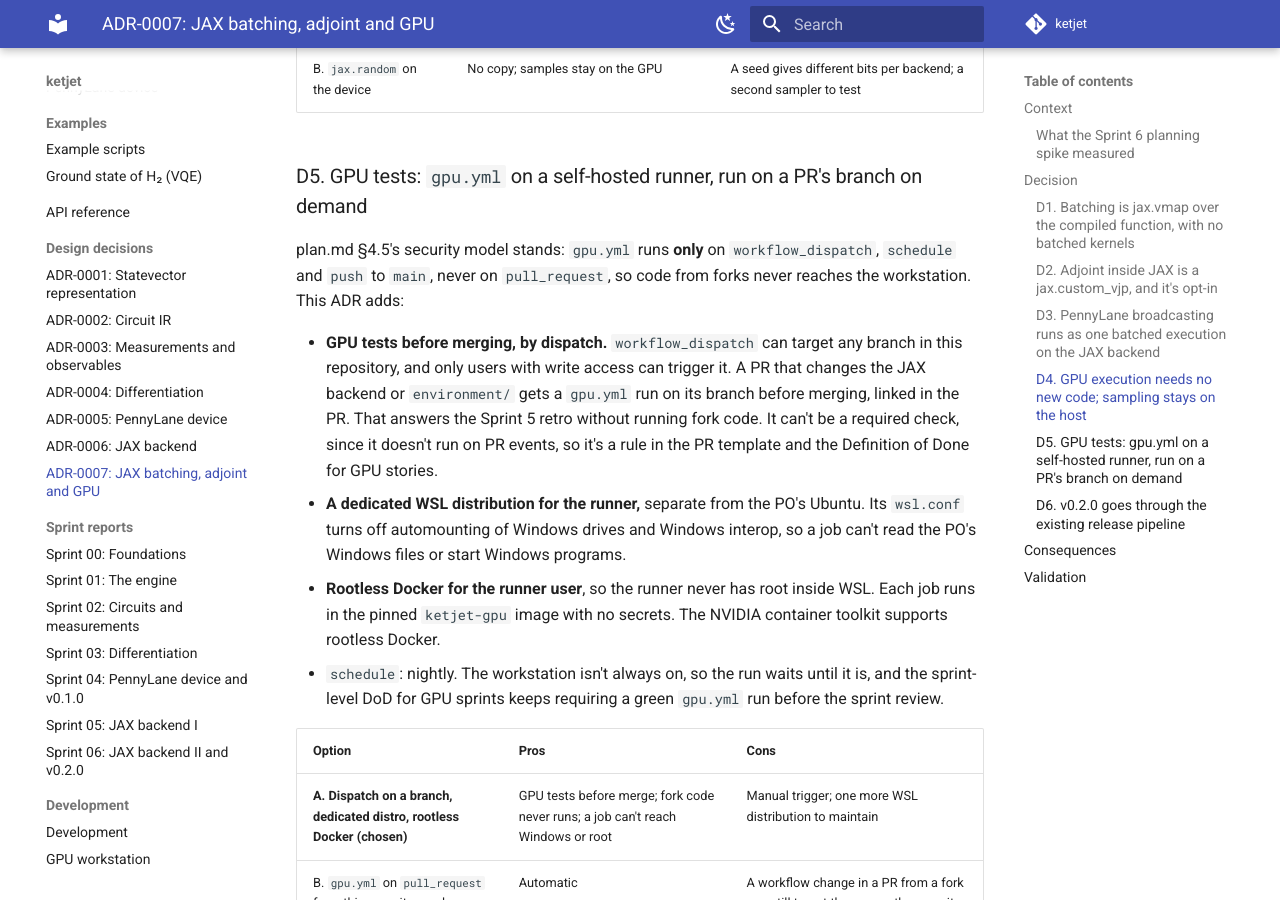
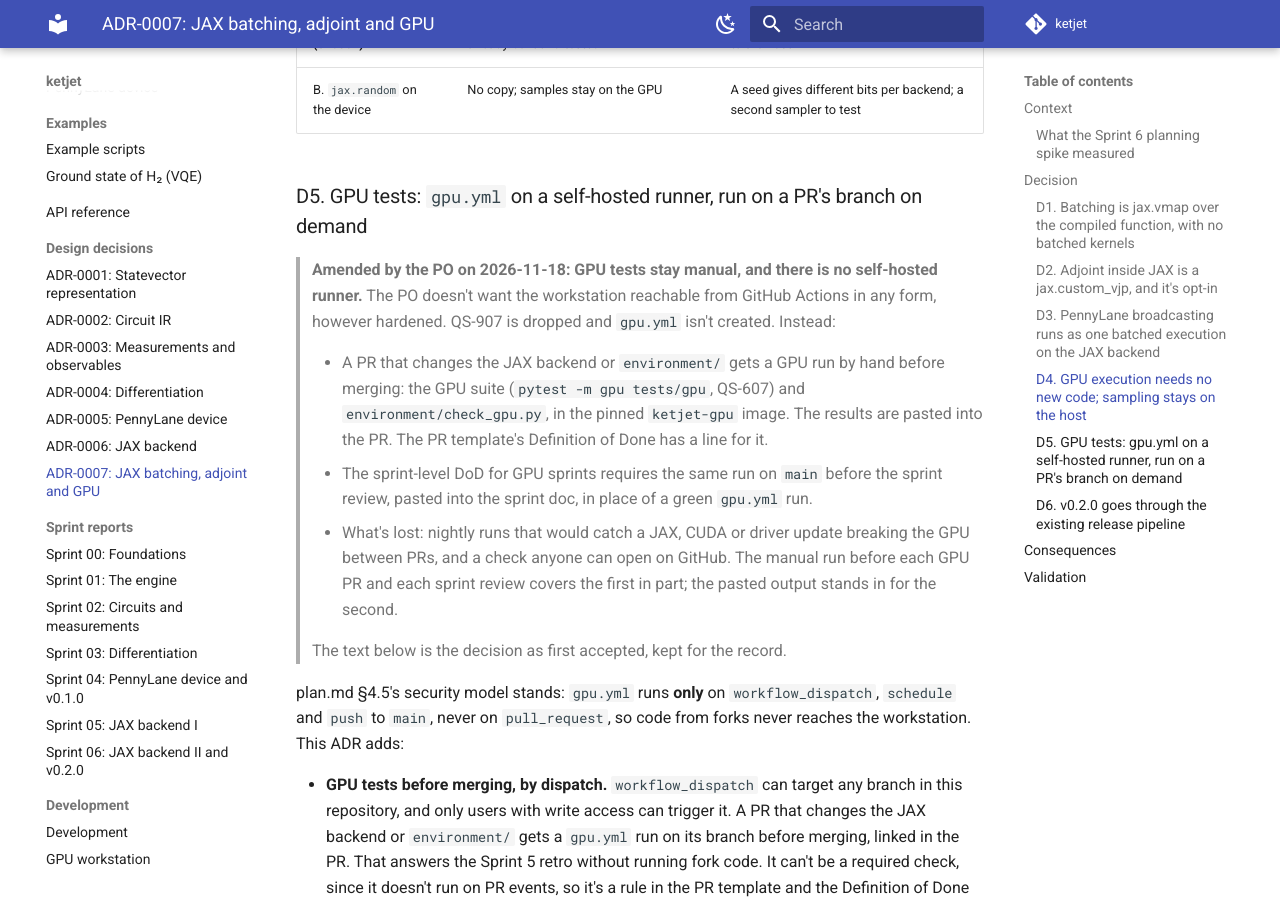
Before and after one commit to hasanahmed77/high-performance-differentiable-quantum-simulator, an MkDocs documentation site: the page built from docs/adr/0007-jax-batching-adjoint-gpu.md, in a window 1280 px wide and 900 px high, scrolled down 4270 px. Built offline with MkDocs 1.6.1 and Material for MkDocs 9.7.7, drawn with Linux system fonts in a browser that asks for light colours; nearby versions of some CDN libraries; comment, search, counter and statistics services are not loaded; some of the changed text lies outside the part shown.

Commit message:
docs: GPU tests stay manual; drop the self-hosted runner (QS-907)
PO decision, 2026-11-18. ADR-0007 D5 amended; plan.md, the Sprint 06
plan and the PR template updated.

Co-Authored-By: Claude Opus 5.5 <noreply@anthropic.com>

```diff
--- a/docs/adr/0007-jax-batching-adjoint-gpu.md
+++ b/docs/adr/0007-jax-batching-adjoint-gpu.md
@@ -2,7 +2,7 @@
 
 | | |
 |---|---|
-| **Status** | Accepted: approved by the PO in #149 (the Sprint 06 plan) |
+| **Status** | Accepted: approved by the PO in #149 (the Sprint 06 plan). D5 amended by the PO on 2026-11-18: no self-hosted runner |
 | **Date** | 2026-11-17 |
 | **Deciders** | Product Owner / Architect |
 | **Related stories** | QS-605 (vmap), QS-606 (adjoint as `custom_vjp`), QS-405 (one adjoint pass for many observables), QS-607 (GPU), QS-506 (PennyLane broadcasting), QS-907 (GPU runner) |
@@ -121,6 +121,21 @@ What the code already does:
 
 ### D5. GPU tests: `gpu.yml` on a self-hosted runner, run on a PR's branch on demand
 
+> **Amended by the PO on 2026-11-18: GPU tests stay manual, and there is no self-hosted runner.** The PO doesn't
+> want the workstation reachable from GitHub Actions in any form, however hardened. QS-907 is dropped and
+> `gpu.yml` isn't created. Instead:
+>
+> - A PR that changes the JAX backend or `environment/` gets a GPU run by hand before merging: the GPU suite
+>   (`pytest -m gpu tests/gpu`, QS-607) and `environment/check_gpu.py`, in the pinned `ketjet-gpu` image. The
+>   results are pasted into the PR. The PR template's Definition of Done has a line for it.
+> - The sprint-level DoD for GPU sprints requires the same run on `main` before the sprint review, pasted into
+>   the sprint doc, in place of a green `gpu.yml` run.
+> - What's lost: nightly runs that would catch a JAX, CUDA or driver update breaking the GPU between PRs, and a
+>   check anyone can open on GitHub. The manual run before each GPU PR and each sprint review covers the first
+>   in part; the pasted output stands in for the second.
+>
+> The text below is the decision as first accepted, kept for the record.
+
 plan.md §4.5's security model stands: `gpu.yml` runs **only** on `workflow_dispatch`, `schedule` and `push` to
 `main`, never on `pull_request`, so code from forks never reaches the workstation. This ADR adds:
 
@@ -182,7 +197,5 @@ unchanged. The release includes the PennyLane floor fix from #141 (`pennylane>=0
   backward pass, on NumPy and JAX.
 - **Broadcasting:** broadcast QNodes on `backend="jax"` equal `default.qubit` for values, `jax.grad` and
   `jax.jit`, and run as one execution; on the NumPy backend they still expand.
-- **GPU:** `gpu.yml` runs the JAX test suite on the RTX 4060 and compares with the CPU at plan.md §6.3's
-  tolerances; a green run on `main` before the sprint review.
-- **Runner:** the job can't read `/mnt/c`, isn't root, and has no secrets. Each is checked by a step in
-  `gpu.yml`.
+- **GPU:** the GPU suite runs the JAX backend on the RTX 4060 and compares with the CPU at plan.md §6.3's
+  tolerances, run by hand on `main` before the sprint review (D5 as amended).
```
Also changed, not shown: docs/dev/gpu-workstation.md (+2 -2 lines), docs/sprints/sprint-06.md (+12 -7 lines), plan.md (+13 -6 lines), .github/pull_request_template.md, 1 other file.
